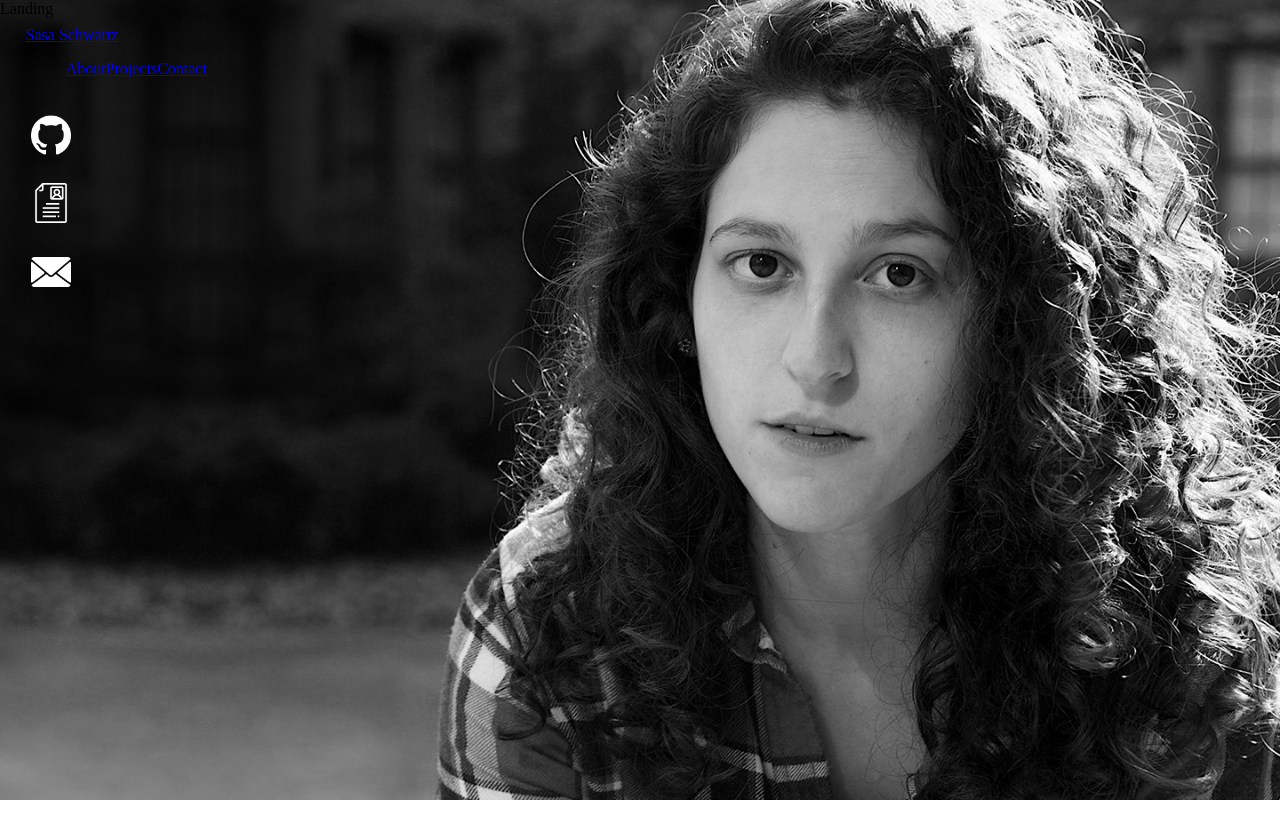
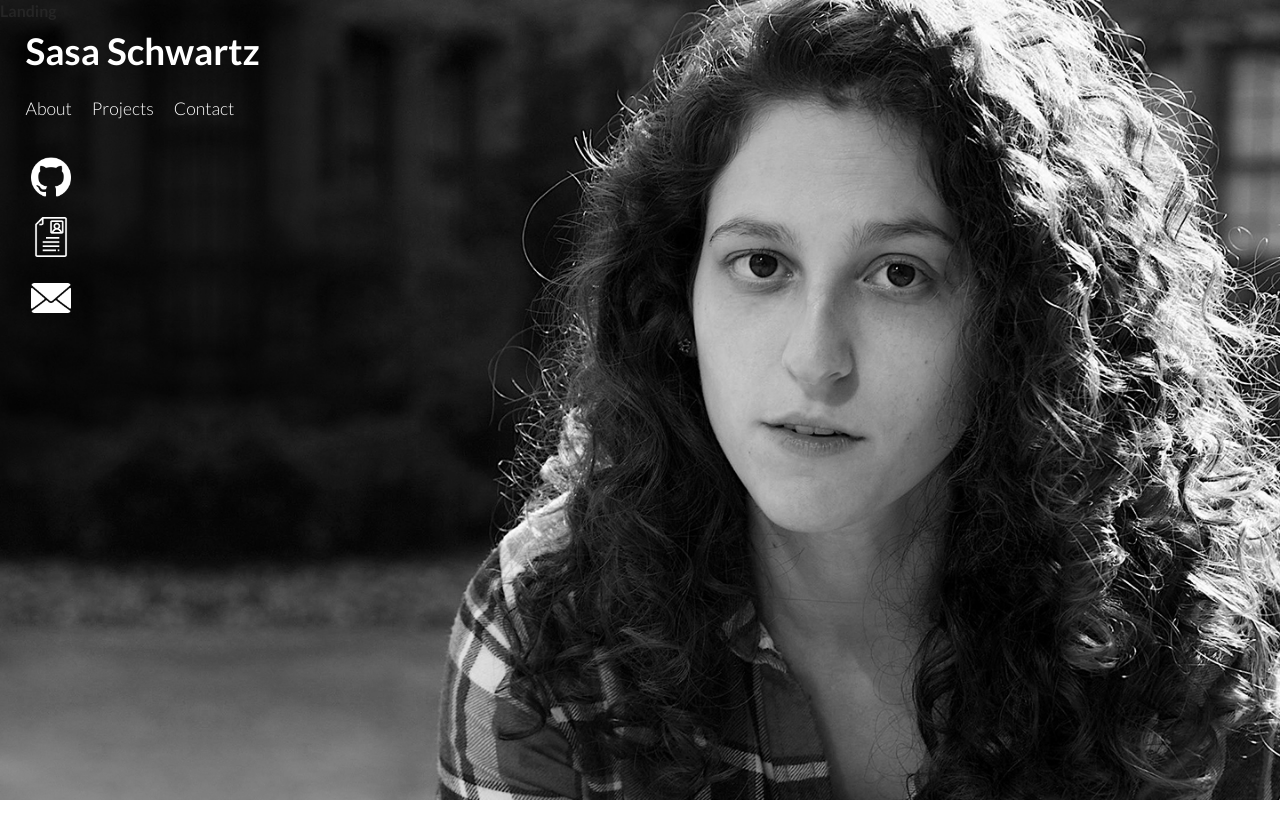
Before and after one commit to seschwartz8/portfolio-website, a React (Create React App) app: page /#/ in a window 1280 px wide. Shown: the top 838 px of the page. Built offline with nearby package versions, Linux system fonts and the light colour scheme.

Commit message:
on hover opacity change to icon and name component

```diff
--- a/src/components/App.js
+++ b/src/components/App.js
@@ -1,5 +1,5 @@
 import React from 'react';
-import { HashRouter, Route, useLocation } from 'react-router-dom';
+import { HashRouter, Route } from 'react-router-dom';
 import Header from './Header';
 import Footer from './Footer';
 import Landing from './Landing';
@@ -7,10 +7,11 @@ import About from './About';
 import Projects from './Projects';
 import Contact from './Contact';
 import styled from 'styled-components';
+import { colors } from '../utils';
 
 const MainContent = styled.div`
   min-height: 100vh;
-  background-color: yellow;
+  background-color: ${colors.offBlack};
   position: relative;
   z-index: 1;
 `;
--- a/src/components/Footer.js
+++ b/src/components/Footer.js
@@ -1,12 +1,13 @@
 import React from 'react';
 import styled from 'styled-components';
+import { colors } from '../utils';
 
 const FooterContainer = styled.div`
   position: sticky;
   bottom: 0;
   left: 0;
   width: 100%;
-  background-color: blue;
+  background-color: ${colors.lightAqua};
   display: flex;
   flex-direction: column;
   justify-content: center;
--- a/src/components/Header.js
+++ b/src/components/Header.js
@@ -1,7 +1,7 @@
 import React from 'react';
 import Navbar from './Navbar';
 import Hamburger from './Hamburger';
-import { NavLink } from 'react-router-dom';
+import Name from './Name';
 import Icon from './Icon';
 import githubIcon from '../images/github-icon.png';
 import emailIcon from '../images/email-icon.png';
@@ -25,10 +25,7 @@ const IconContainer = styled.div`
 const Header = () => {
   return (
     <HeaderContainer>
-      <NavLink exact to='/' className='sasa-schwartz'>
-        Sasa Schwartz
-      </NavLink>
-
+      <Name />
       <Hamburger />
       <Navbar />
 
--- a/src/components/Icon.js
+++ b/src/components/Icon.js
@@ -4,15 +4,18 @@ import { device } from '../utils';
 
 const IconContainer = styled.div`
   width: 50px;
-  height: 50px;
+  height: 50pxpx;
   display: flex;
   justify-content: center;
   align-items: center;
-  margin-top: 1.5%;
+  margin-top: 15px;
 `;
 
 const IconImg = styled.img`
   width: 30px;
+  &:hover {
+    opacity: 0.8;
+  }
   @media ${device.mobileL} {
     width: 40px;
   }
--- /dev/null
+++ b/src/components/Name.js
@@ -0,0 +1,23 @@
+import React from 'react';
+import { NavLink } from 'react-router-dom';
+import styled from 'styled-components';
+
+const NameContainer = styled(NavLink)`
+  color: white;
+  font-size: 2.3em;
+  font-weight: 700;
+  &:hover {
+    color: white;
+    opacity: 0.8;
+  }
+`;
+
+const Name = () => {
+  return (
+    <NameContainer exact to='/'>
+      Sasa Schwartz
+    </NameContainer>
+  );
+};
+
+export default Name;
--- a/src/components/Navbar.js
+++ b/src/components/Navbar.js
@@ -5,8 +5,20 @@ import { device } from '../utils';
 
 const NavbarMenu = styled.ul`
   display: none;
+  margin: 20px 0;
   @media ${device.tablet} {
     display: block;
+  }
+`;
+
+const NavItem = styled(NavLink)`
+  color: white;
+  font-size: 1.1em;
+  font-weight: 200;
+  margin-right: 20px;
+  &:hover {
+    color: white;
+    opacity: 0.8;
   }
 `;
 
@@ -32,15 +44,14 @@ const Navbar = () => {
   return (
     <NavbarMenu>
       {routeMap.map((page) => (
-        <NavLink
+        <NavItem
           key={page.id}
-          className='nav-item'
-          activeClassName='nav-item active'
+          activeStyle={{ borderBottom: `solid 2px white` }}
           exact
           to={page.path}
         >
           {page.label}
-        </NavLink>
+        </NavItem>
       ))}
     </NavbarMenu>
   );
--- a/src/index.css
+++ b/src/index.css
@@ -1,7 +1,27 @@
+@import url('https://fonts.googleapis.com/css?family=Lato:300,400,700,900&display=swap');
+
 * {
   box-sizing: border-box;
+  font-family: 'Lato', sans-serif;
+  font-weight: 700;
+  line-height: 1.4;
+  text-decoration: none;
+  scroll-behavior: smooth;
+  outline: none;
+  color: #252525;
+  margin: 0;
+  padding: 0;
 }
 
 body {
   margin: 0;
 }
+
+a {
+  color: #455f6e;
+  text-decoration: none;
+}
+
+a:hover {
+  color: #252525;
+}
--- a/src/utils.js
+++ b/src/utils.js
@@ -18,3 +18,12 @@ export const device = {
   desktop: `(min-width: ${size.desktop})`,
   desktopL: `(min-width: ${size.desktop})`,
 };
+
+export const colors = {
+  offWhite: '#E8ECF2',
+  lightAqua: '#B5D0D8',
+  darkAqua: '#7394A7',
+  darkerAqua: '#455f6e',
+  grey: '#6B737E',
+  offBlack: '#252525',
+};
```
